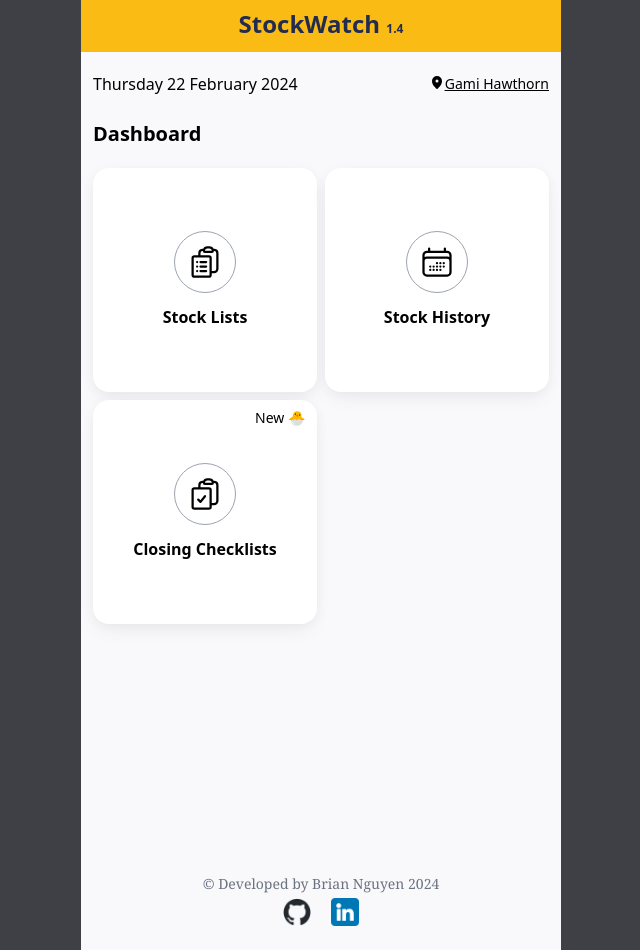
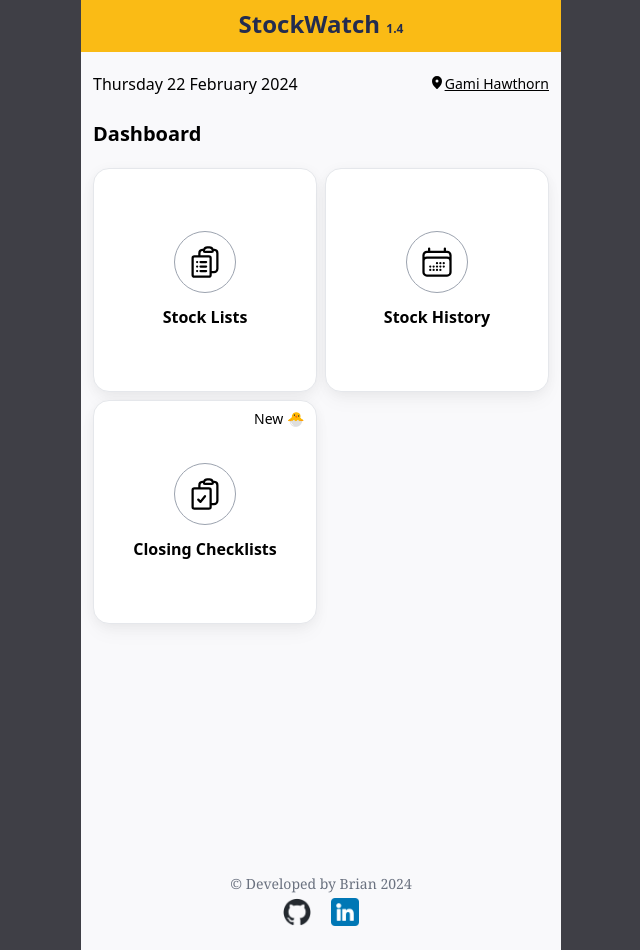
Before and after one commit to Brian3010/StockWatchApp, a React (Vite) app: page / in a window 1280 px wide. Shown: the whole page, without its empty margins (319-959 px from the left). Built offline with nearby package versions, Linux system fonts and the light colour scheme; no server answers.

Commit message:
style: add borders and minor ui change

```diff
--- a/src/App.tsx
+++ b/src/App.tsx
@@ -81,7 +81,7 @@ function App() {
         {/** list of items */}
         {menuItems.map((item, index) => (
           <Link
-            className="custom-list-item relative flex aspect-square items-center justify-center font-semibold"
+            className="custom-list-item relative flex aspect-square items-center justify-center font-semibold border"
             to={item.to}
             key={index}
           >
--- a/src/components/Footer.tsx
+++ b/src/components/Footer.tsx
@@ -4,7 +4,7 @@ export default function Footer() {
   return (
     <>
       <div className="flex flex-col gap-1 p-2">
-        <div className="text-center font-serif text-sm text-gray-500">&copy; Developed by Brian Nguyen 2024</div>
+        <div className="text-center font-serif text-sm text-gray-500">&copy; Developed by Brian 2024</div>
         <div className="m-[10px 0 10px 0] flex justify-center gap-5">
           <a
             className="h-7 w-7"
--- a/src/components/Heading.tsx
+++ b/src/components/Heading.tsx
@@ -7,9 +7,9 @@ interface HeadingProps {
 
 export default function Heading({ to, headerName }: HeadingProps) {
   return (
-    <div className="flex border-b pt-2 pb-3 px-5 bg-gami-primary absolute inset-x-0">
-      <BackButton className="mr-auto" to={to} />
-      <p className="mr-auto text-xl text-gami-text font-semibold">{headerName}</p>
+    <div className="absolute inset-x-0 flex border-b bg-gami-primary px-5 py-3">
+      <BackButton className="grow" to={to} />
+      <p className="grow text-xl font-semibold text-gami-text">{headerName}</p>
     </div>
   );
 }
--- a/src/components/TimeAndLocation.tsx
+++ b/src/components/TimeAndLocation.tsx
@@ -16,8 +16,8 @@ export default function TimeAndLocation() {
   }, []);
 
   return (
-    <div className="flex justify-between pb-6 pt-5 text-sm font-medium flex-wrap gap-2">
-      <span className='text-base'>{currentDate}</span>
+    <div className="flex flex-wrap justify-between gap-2 pb-6 pt-5 text-sm font-medium">
+      <span className="unde text-base">{currentDate}</span>
       <span className="flex items-center underline ">
         <svg xmlns="http://www.w3.org/2000/svg" viewBox="0 0 16 16" fill="currentColor" className="mb-1 h-4 w-4">
           <path
--- a/src/pages/stockMenu/index.tsx
+++ b/src/pages/stockMenu/index.tsx
@@ -51,7 +51,7 @@ export default function StockMenu() {
         <IsLoading />
       ) : (
         <>
-          <h1 className="pb-3 pt-20 text-lg font-semibold">Select a count list:</h1>
+          <h1 className="pb-3 pt-20 text-xl font-semibold">Select a count list</h1>
           <div className="rounded-md border">
             {categories &&
               categories.map((c, index) => (
```
